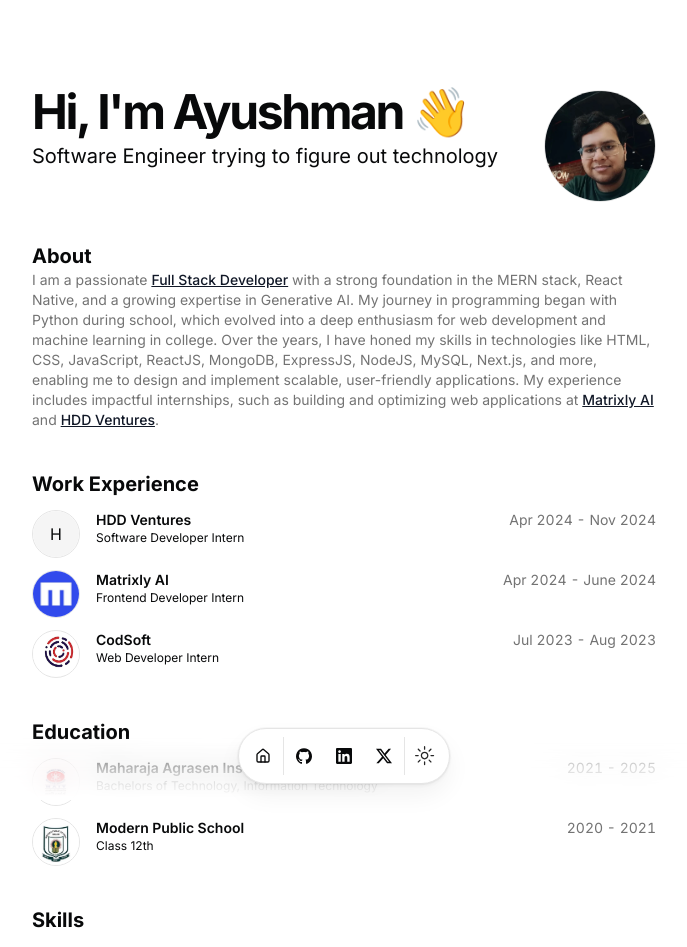
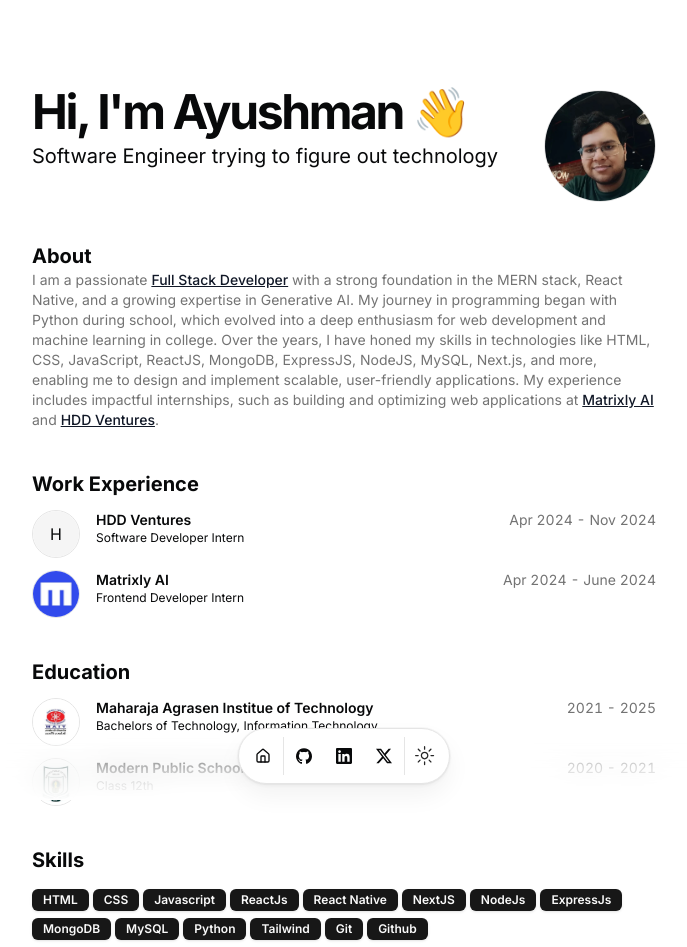
Before and after one commit to ayushmangarg2003/portfolio, a Next.js app: page / in a window 1280 px wide. Shown: the top 947 px of the page, without its empty margins (296-983 px from the left). Built offline with nearby package versions, Linux system fonts and the light colour scheme.

Commit message:
Fade-up animmation added

```diff
--- a/package.json
+++ b/package.json
@@ -15,6 +15,7 @@
     "@radix-ui/react-slot": "^1.0.2",
     "@radix-ui/react-tooltip": "^1.0.7",
     "@types/mdx": "^2.0.13",
+    "aos": "^2.3.4",
     "class-variance-authority": "^0.7.0",
     "clsx": "^2.1.1",
     "framer-motion": "^11.2.10",
--- a/src/app/page.tsx
+++ b/src/app/page.tsx
@@ -1,3 +1,4 @@
+'use client'
 import { HackathonCard } from "@/components/hackathon-card";
 import BlurFade from "@/components/magicui/blur-fade";
 import BlurFadeText from "@/components/magicui/blur-fade-text";
@@ -7,12 +8,25 @@
 import { Badge } from "@/components/ui/badge";
 import { DATA } from "@/data/resume";
 import Markdown from "react-markdown";
+import "aos/dist/aos.css";
+import AOS from "aos";
+
+import { useEffect } from "react";
 
 const BLUR_FADE_DELAY = 0.04;
 
 export default function Page() {
+
+  useEffect(() => {
+    AOS.init({
+      once: false,
+    });
+  });
+
+
   return (
     <main className="flex flex-col min-h-[100dvh] space-y-10">
+
       <section id="hero">
         <div className="mx-auto w-full max-w-2xl space-y-8">
           <div className="gap-2 flex justify-between">
@@ -39,6 +53,8 @@
         </div>
       </section>
 
+      <div data-aos="fade-up" data-aos-duration="300" data-aos-delay="200" className="AboutSection">
+
         <section id="about">
           <BlurFade delay={BLUR_FADE_DELAY * 3}>
             <h2 className="text-xl font-bold">About</h2>
@@ -49,6 +65,10 @@
             </Markdown>
           </BlurFade>
         </section>
+
+      </div>
+
+      <div data-aos="fade-up" data-aos-duration="300" data-aos-delay="200" className="AboutSection">
 
         <section id="work">
           <div className="flex min-h-0 flex-col gap-y-3">
@@ -76,6 +96,9 @@
           </div>
         </section>
 
+      </div>
+      <div data-aos="fade-up" data-aos-duration="300" data-aos-delay="200" className="AboutSection">
+
         <section id="education">
           <div className="flex min-h-0 flex-col gap-y-3">
             <BlurFade delay={BLUR_FADE_DELAY * 7}>
@@ -100,6 +123,9 @@
           </div>
         </section>
 
+      </div>
+      <div data-aos="fade-up" data-aos-duration="300" data-aos-delay="200" className="AboutSection">
+
         <section id="skills">
           <div className="flex min-h-0 flex-col gap-y-3">
             <BlurFade delay={BLUR_FADE_DELAY * 9}>
@@ -114,6 +140,9 @@
             </div>
           </div>
         </section>
+
+      </div>
+      <div data-aos="fade-up" data-aos-duration="300" data-aos-delay="200" className="AboutSection">
 
         <section id="hackathons">
           <div className="space-y-12 w-full py-12">
@@ -145,6 +174,10 @@
             </BlurFade>
           </div>
         </section>
+
+      </div>
+      <div data-aos="fade-up" data-aos-duration="300" data-aos-delay="200" className="AboutSection">
+
 
         <section id="projects">
           <div className="space-y-12 w-full">
@@ -182,6 +215,7 @@
             </div>
           </div>
         </section>
+      </div>
     </main>
   );
 }
--- a/src/components/hackathon-card.tsx
+++ b/src/components/hackathon-card.tsx
@@ -1,5 +1,4 @@
 import { Avatar, AvatarFallback, AvatarImage } from "@/components/ui/avatar";
-import { Badge } from "@/components/ui/badge";
 import Link from "next/link";
 
 interface Props {
--- a/src/data/resume.tsx
+++ b/src/data/resume.tsx
@@ -88,19 +88,7 @@
       end: "June 2024",
       description:
         "At Matrixly AI, I worked as a Frontend Developer Intern, where I specialized in building and optimizing React components to enhance performance and maintainability. I implemented various user interface improvements, ensuring a seamless and engaging user experience for the application. Collaborating closely with the design and backend teams, I contributed to delivering responsive and interactive solutions, further strengthening my expertise in React.js and frontend development best practices.",
-    },
-    {
-      company: "CodSoft",
-      href: "",
-      badges: [],
-      location: "India",
-      title: "Web Developer Intern",
-      logoUrl: "/codsoft.jpeg",
-      start: "Jul 2023",
-      end: "Aug 2023",
-      description:
-        "At CodSoft, I worked as a Web Developer Intern, where I developed three projects within a one-month timeframe to enhance my practical skills in web development. These projects involved building responsive and visually appealing web interfaces using HTML, CSS, and JavaScript. This internship provided me with hands-on experience in managing tight deadlines, improving my coding efficiency, and delivering quality web applications within short timeframes.",
-    },
+    }
   ],
 
   education: [
```
Also changed, not shown: public/codsoft.jpeg (deleted), src/app/globals.css (line endings or trailing spaces), 1 other file (tests, documents, lock files or other folders). Lines whose indentation alone changed are shown as unchanged.
